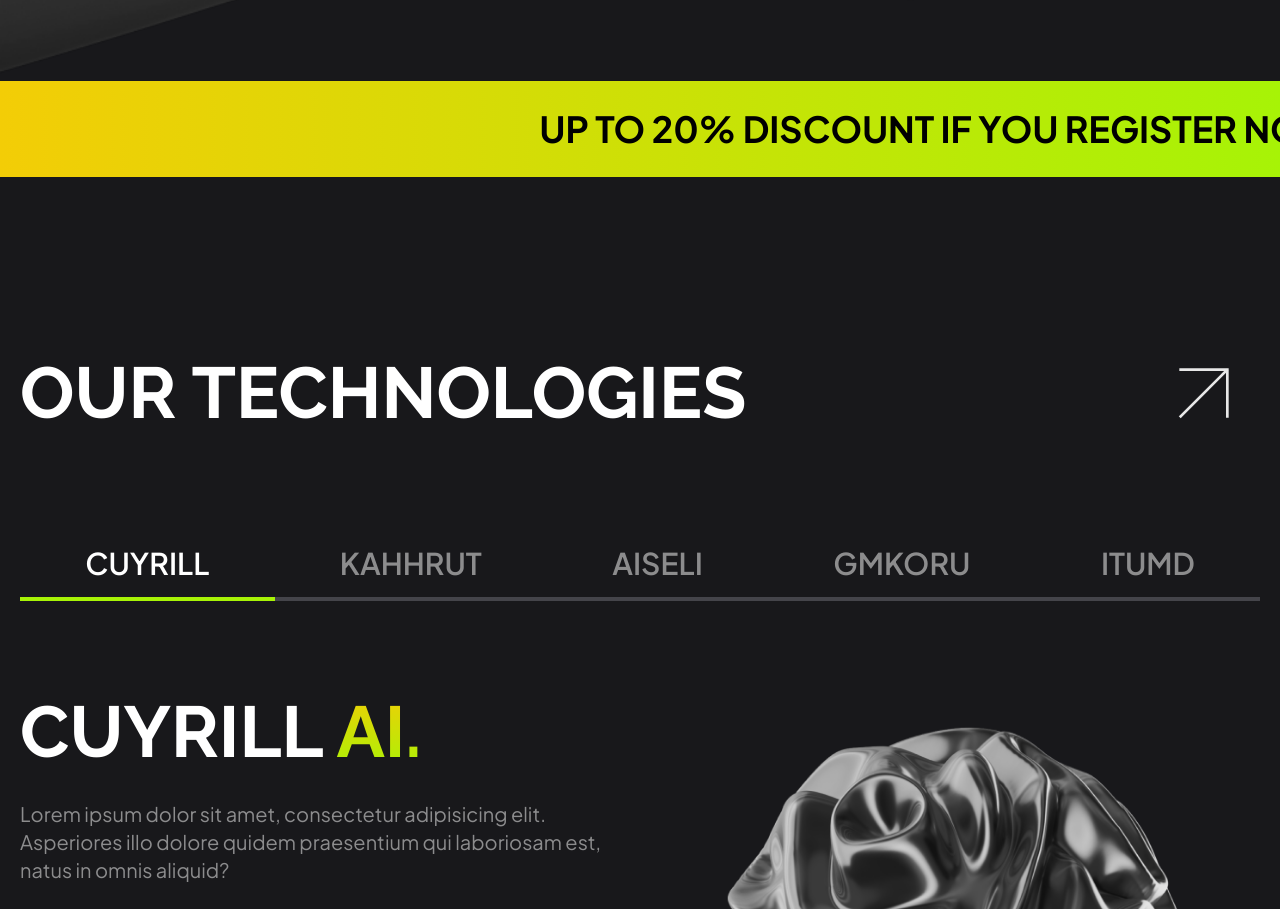
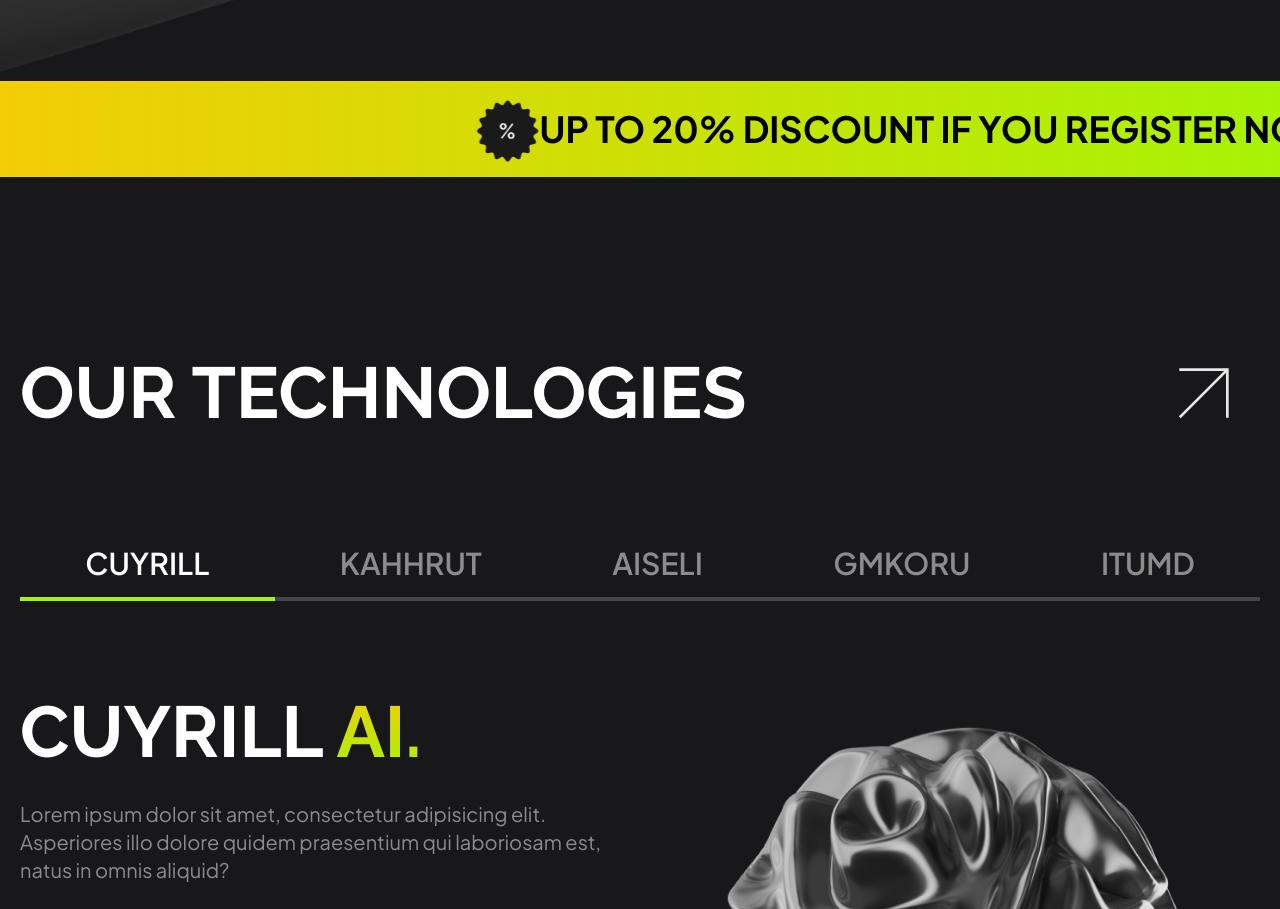
Before and after one commit to gurinalex91/Aiman, a website: page index.html in a window 1280 px wide. Shown: the part 903-1812 px from the top of the page. Drawn offline with nearby package versions, Linux system fonts and the light colour scheme; the site is published under a folder, as on GitHub Pages, so addresses that start at the root find nothing.

Commit message:
fix img src

```diff
--- a/index.html
+++ b/index.html
@@ -222,7 +222,7 @@
             class="text-black md:animate-ticker md:whitespace-nowrap md:pl-[125%] font-bold text-xl sm:text-2xl md:text-4xl w-full flex items-center justify-center space-x-2"
           >
             <span
-              class="relative pl-12 md:pl-16 before:absolute before:top-[15%] md:before:top-0 before:left-0 md:before:mt-[-10px] before:bg-no-repeat before:content-[''] before:w-10 md:before:w-16 before:h-10 md:before:h-16 before:bg-[url('/img/discount.svg')] before:bg-cover"
+              class="relative pl-12 md:pl-16 before:absolute before:top-[15%] md:before:top-0 before:left-0 md:before:mt-[-10px] before:bg-no-repeat before:content-[''] before:w-10 md:before:w-16 before:h-10 md:before:h-16 before:bg-[url('../img/discount.svg')] before:bg-cover"
               >UP TO 20% DISCOUNT IF YOU REGISTER NOW</span
             >
           </p>
```
Also changed, not shown: css/style.css.
